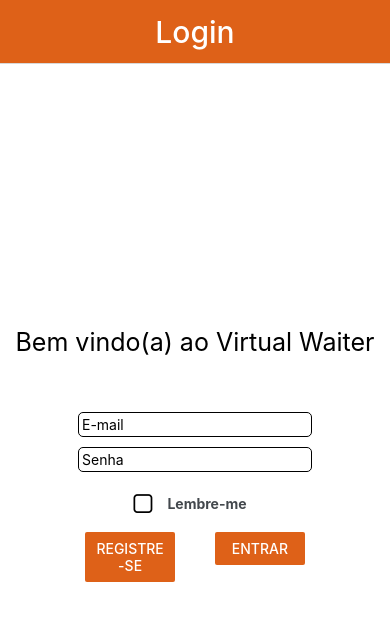
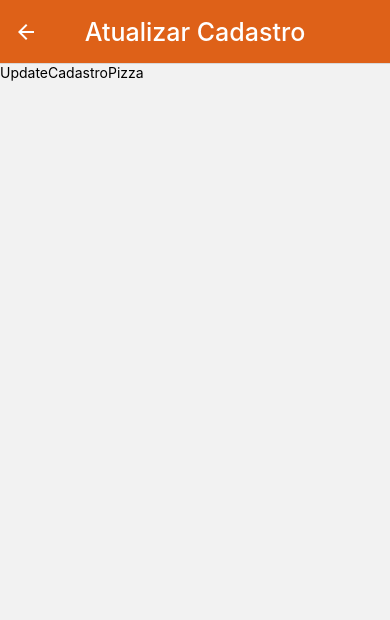
Before and after one commit to PauloSTDev/Virtual_Waiter, a React Native app: screen /UpdateCadastroPizza in a window 390 px wide. Shown: the top 620 px of the page. Built offline with nearby package versions, Linux system fonts and the light colour scheme; what react-native-geocoding would draw is missing.

Commit message:
Cria screen UpdateCadastroPizza.js e adiciona na App.js

```diff
--- a/App.js
+++ b/App.js
@@ -10,6 +10,7 @@
 import ModeloExpo from './src/screens/screen_users/ModeloExpo';
 import Desenvolvedor from './src/screens/screen_users/Desenvolvedor';
 import Arquitetura from './src/screens/screen_users/Arquitetura';
+import UpdateCadastroPizza from './src/screens/screen_admin/UpdateCadastroPizza';
 
 LogBox.ignoreLogs([
   'AsyncStorage'
@@ -140,6 +141,23 @@
             }
           }
         />
+        <Stack.Screen
+          name="UpdateCadastroPizza"
+          component={UpdateCadastroPizza}
+          options={
+            {
+              title: "Atualizar Cadastro",
+              headerTintColor: '#fff',
+              headerTitleAlign: 'center',
+              headerStyle: {
+                backgroundColor: '#de6118'
+              },
+              headerTitleStyle: {
+                fontSize: 25
+              },
+            }
+          }
+        />
       </Stack.Navigator>
     </NavigationContainer>
   );
--- /dev/null
+++ b/src/screens/screen_admin/UpdateCadastroPizza.js
@@ -0,0 +1,12 @@
+import { StyleSheet, Text, View } from 'react-native'
+import React from 'react'
+
+export default function UpdateCadastroPizza() {
+  return (
+    <View>
+      <Text>UpdateCadastroPizza</Text>
+    </View>
+  )
+}
+
+const styles = StyleSheet.create({})
--- a/src/screens/screen_users/Menu.js
+++ b/src/screens/screen_users/Menu.js
@@ -120,6 +120,7 @@
       icon={require("../../../assets/my_location.png")}
       />
     }
+
     {pizza.map((pizza, key)=> <Marker
     key={key}
     coordinate={{
@@ -128,7 +129,7 @@
     }}
     icon={require("../../../assets/pizza_location.png")}
     title={"Pizza de "+pizza.nome_pizza}
-
+    onPress={(()=> Alert.alert("Pizza de "+pizza.nome_pizza, "Status: Em processamento\nEstimativa de Tempo: 30 mins"))}
     />)}
 
     </MapView>
--- a/src/services/firebase_firestore_database_services/DeletePizzaService.js
+++ b/src/services/firebase_firestore_database_services/DeletePizzaService.js
@@ -2,9 +2,7 @@
 import {deleteDoc, doc } from 'firebase/firestore'
 
 export const deletePizza = (key) => {
-    console.log("Delete", key)
     return new Promise(async (resolve, reject) => {
-
         try {
             await deleteDoc(doc(db, "pizzas", key))
             resolve()
--- a/src/services/firebase_firestore_database_services/PizzaService.js
+++ b/src/services/firebase_firestore_database_services/PizzaService.js
@@ -1,5 +1,5 @@
 import db from "../../back-end/firebaseConnect"
-import { collection, addDoc, getDocs, deleteDoc, doc } from 'firebase/firestore'
+import { collection, addDoc, getDocs, deleteDoc, doc,  } from 'firebase/firestore'
 
 
 export const createPizza = (dados) => {
```
